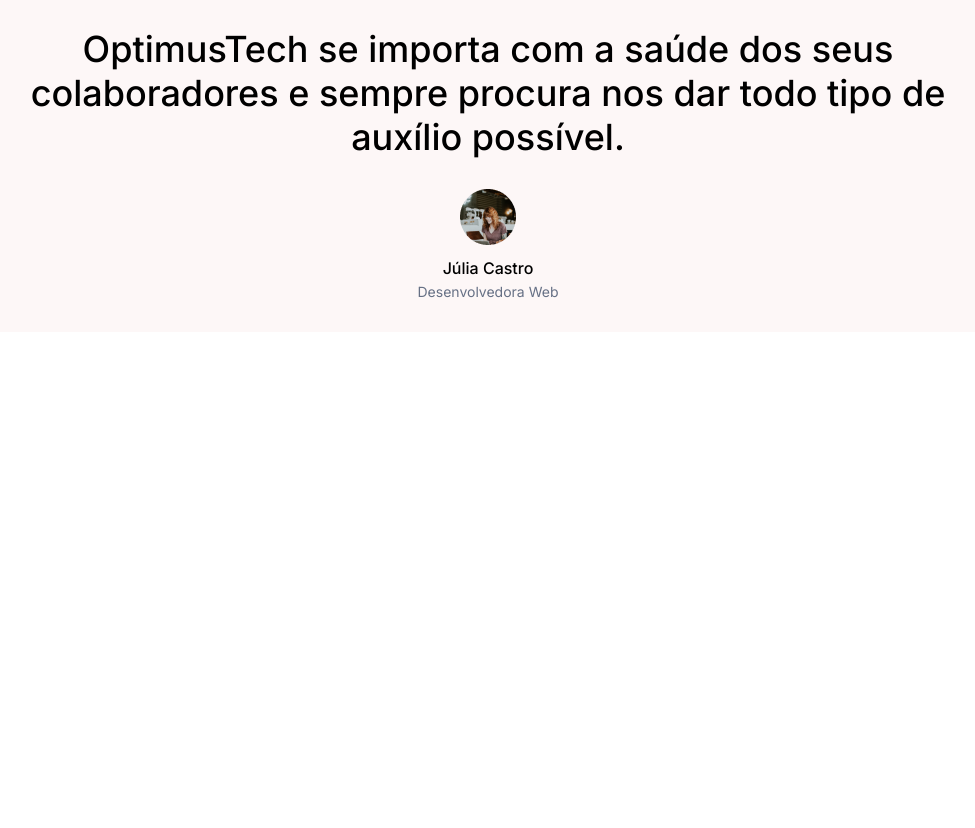
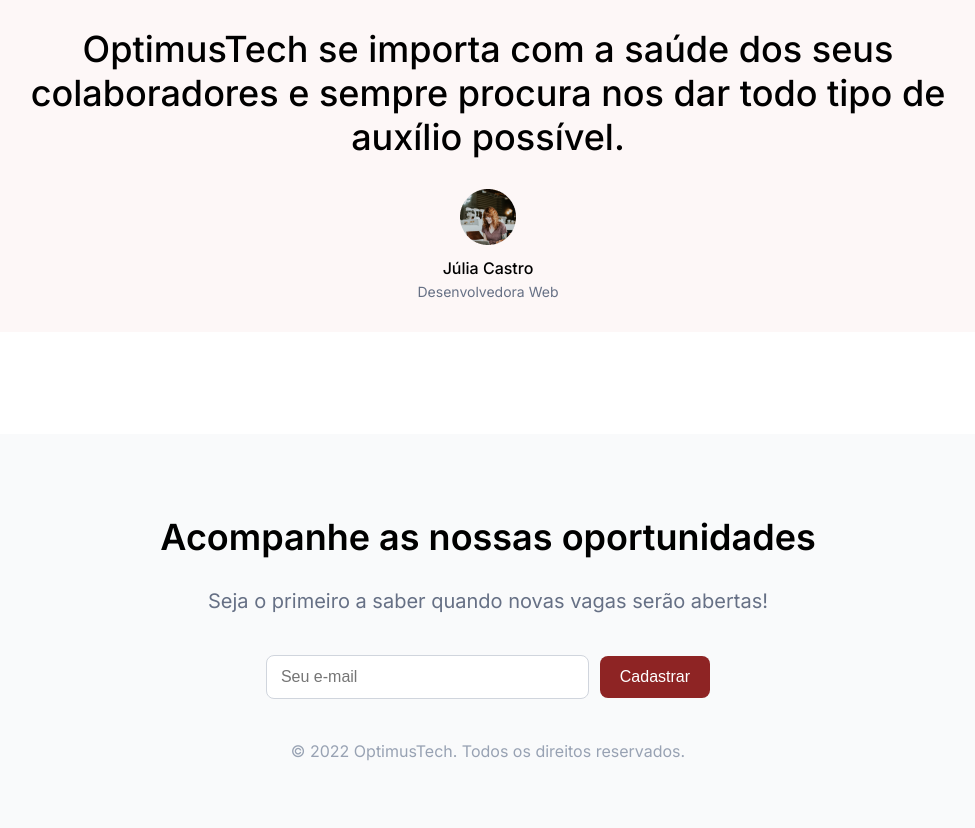
Before and after one commit to leandroschultz84/7DaysOfCode, a plain HTML site: page index.html in a window 1280 px wide. Shown: the part 2704-3532 px from the top of the page, without its empty margins (152-1127 px from the left). Before the commit the page ends 3138 px from the top, so only its background shows below. Drawn offline with Linux system fonts and the light colour scheme; a web font is replaced by a local one.

Commit message:
envio de arquivos footer

```diff
--- a/index.html
+++ b/index.html
@@ -119,6 +119,20 @@
         </div>
     </section>
 
+    <section class="form-wrapper">
+        <div class="form-card">
+            <h1 class="form-title">Acompanhe as nossas oportunidades</h1>
+            <h2 class="form-text">Seja o primeiro a saber quando novas vagas serão abertas!</h2>
+            <div class="form-input-group">
+                <input class="form-input" placeholder="Seu e-mail">
+                <button class="form-btn btn-register">Cadastrar</button>
+            </div>
+        </div>
+        <footer class="footer-wrapper">
+            <p class="footer-text">© 2022 OptimusTech. Todos os direitos reservados.</p>
+        </footer>
+    </section>
+
 
 </body>
 
```
